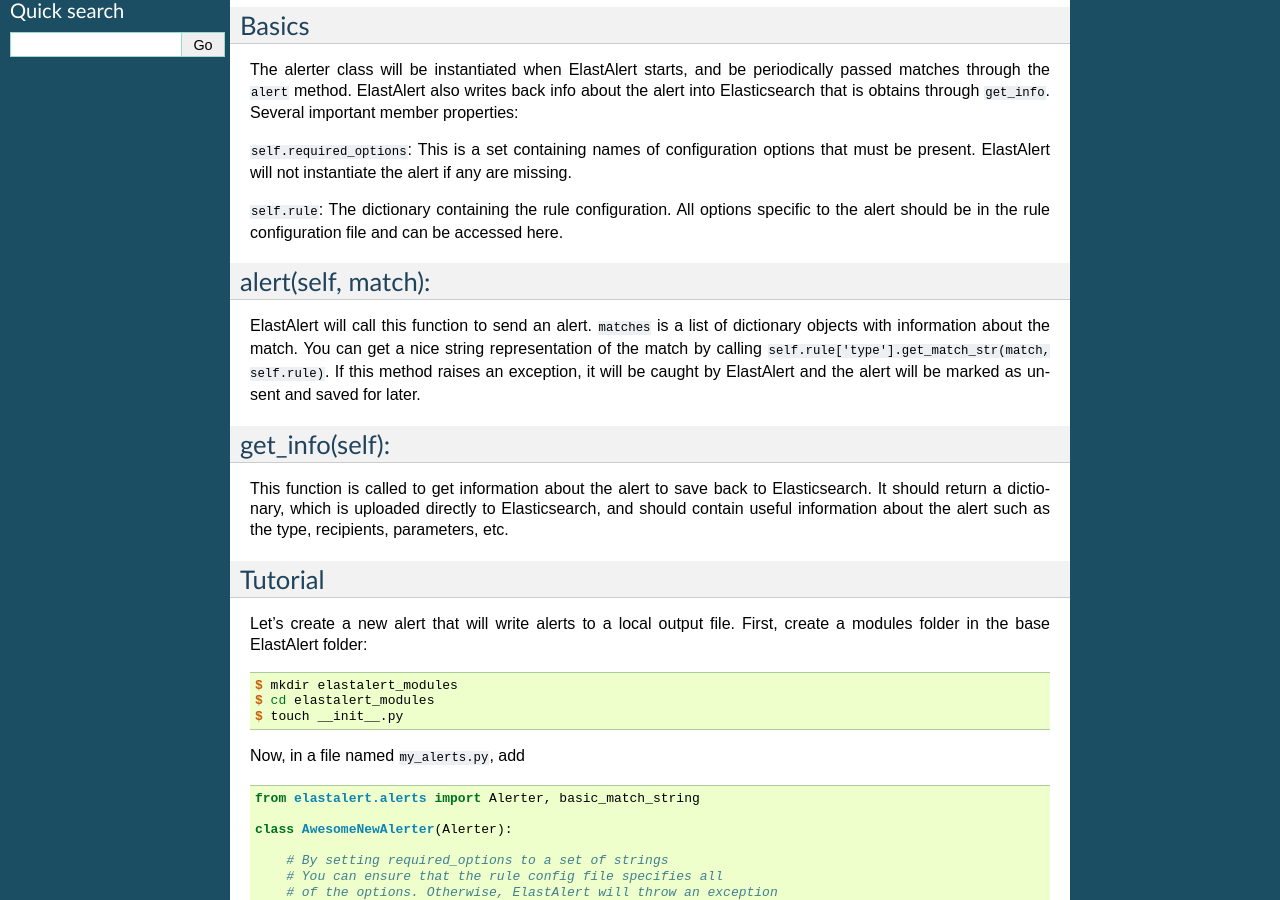
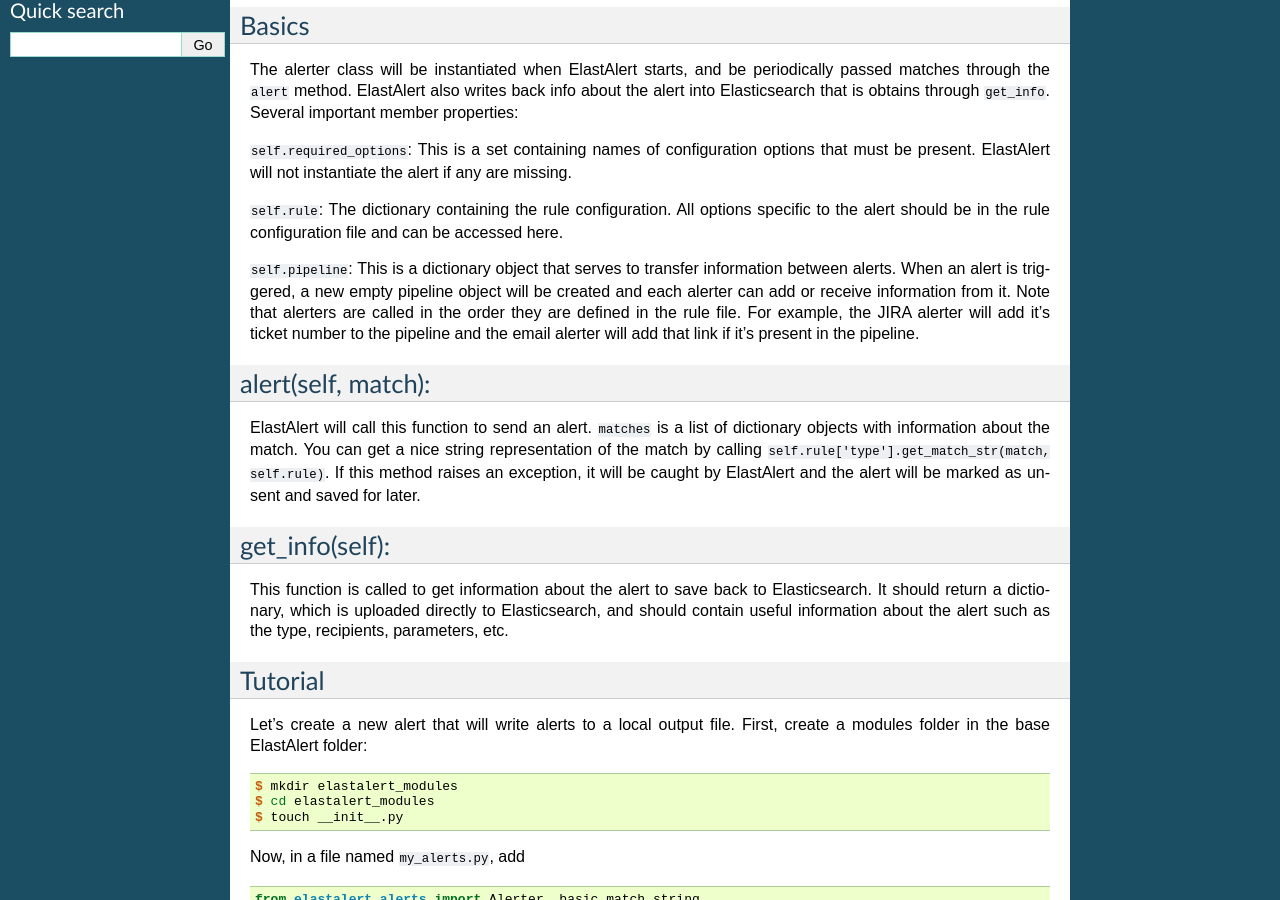
Before and after one commit to Yelp/elastalert, a Sphinx documentation site: the page built from docs/source/recipes/adding_alerts.rst, in a window 1280 px wide and 900 px high, scrolled down 332 px. Built offline with Sphinx 7.4.7, drawn with Linux system fonts in a browser that asks for light colours.

Commit message:
Added docs about alert pipeline

```diff
--- a/docs/source/recipes/adding_alerts.rst
+++ b/docs/source/recipes/adding_alerts.rst
@@ -31,6 +31,11 @@
 
 ``self.rule``: The dictionary containing the rule configuration. All options specific to the alert
 should be in the rule configuration file and can be accessed here.
+
+``self.pipeline``: This is a dictionary object that serves to transfer information between alerts. When an alert is triggered,
+a new empty pipeline object will be created and each alerter can add or receive information from it. Note that alerters
+are called in the order they are defined in the rule file. For example, the JIRA alerter will add it's ticket number
+to the pipeline and the email alerter will add that link if it's present in the pipeline.
 
 alert(self, match):
 -------------------
--- a/docs/source/ruletypes.rst
+++ b/docs/source/ruletypes.rst
@@ -639,7 +639,8 @@
 ~~~~~
 
 The JIRA alerter will open a ticket on jira whenever an alert is triggered. You must have a service account for ElastAlert to connect with.
-The credentials of the service account are loaded from a separate file.
+The credentials of the service account are loaded from a separate file. The ticket number will be written to the alert pipeline, and if it
+is followed by an email alerter, a link will be included in the email.
 
 This alert requires four additional options:
 
```
